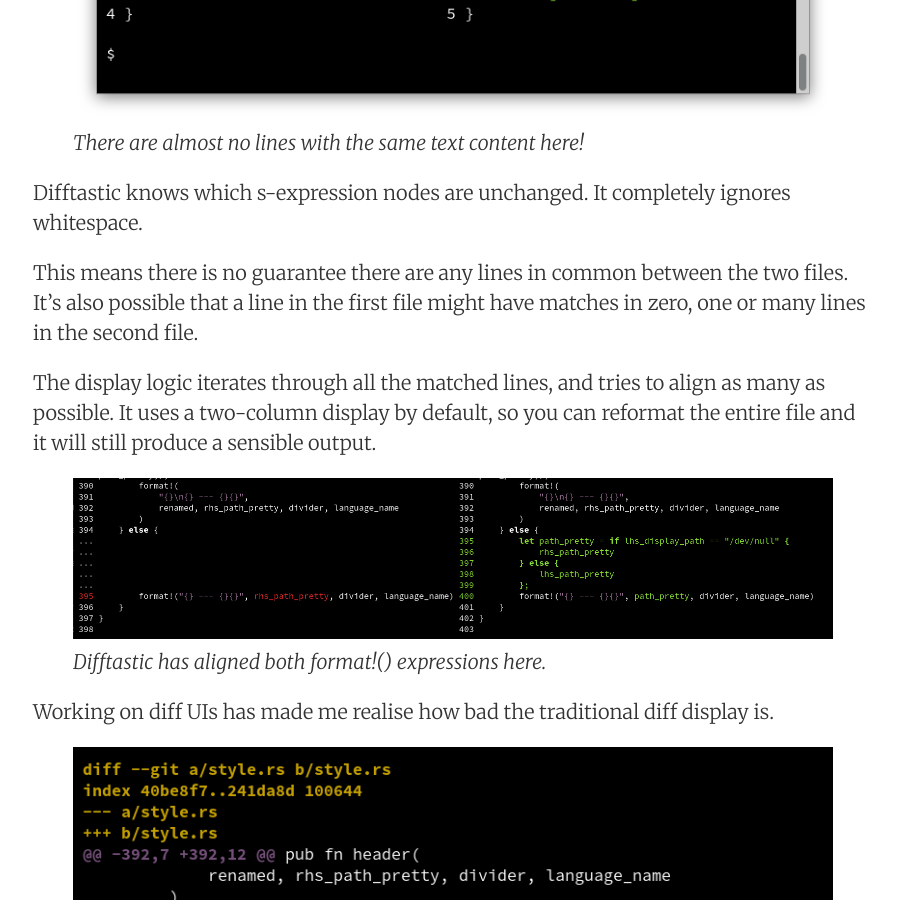
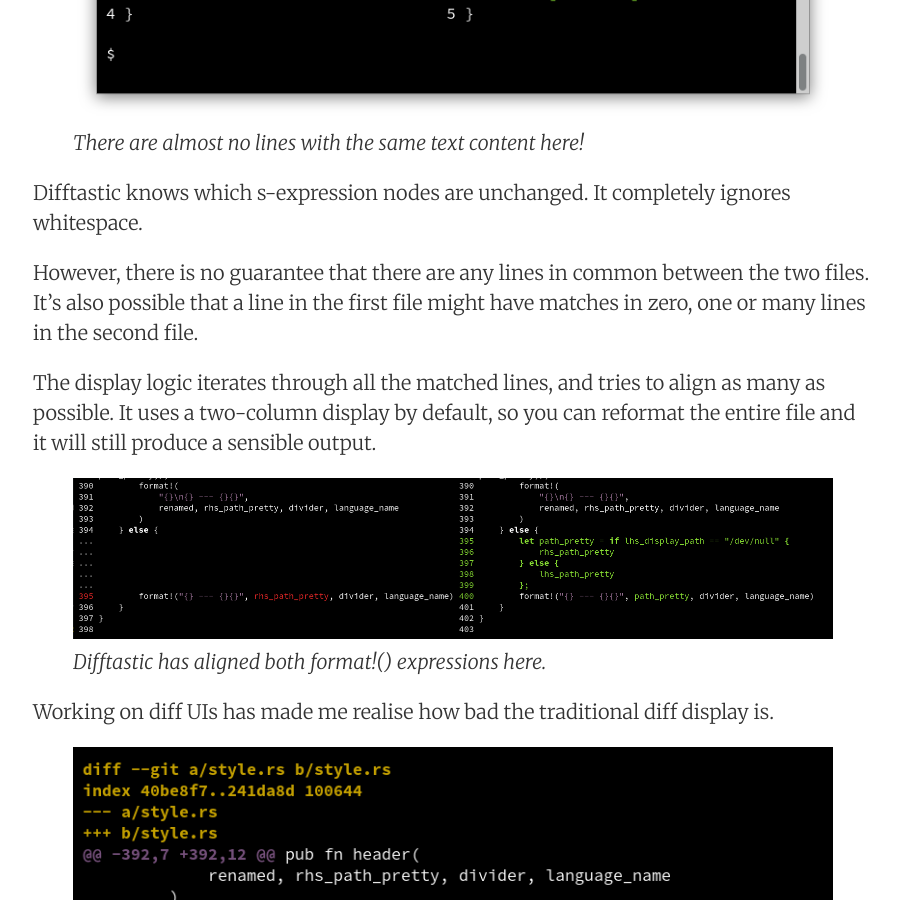
Before and after one commit to Wilfred/wilfred.github.com, a Jekyll site: the page built from _posts/2022-09-06-difftastic-the-fantastic-diff.markdown, in a window 1280 px wide and 900 px high, scrolled down 9291 px. Shown: the whole window, without its empty margins (187-1086 px from the left). Built offline with Jekyll 4.4.1, drawn with Linux system fonts in a browser that asks for light colours; nearby versions of some CDN libraries; comment, search, counter and statistics services are not loaded; some of the changed text lies outside the part shown.

Commit message:
Wording polish

```diff
--- a/_posts/2022-09-06-difftastic-the-fantastic-diff.markdown
+++ b/_posts/2022-09-06-difftastic-the-fantastic-diff.markdown
@@ -336,9 +336,9 @@
 Difftastic knows which s-expression nodes are unchanged. It completely
 ignores whitespace.
 
-This means there is no guarantee there are any lines in common between
-the two files. It's also possible that a line in the first file might
-have matches in zero, one or many lines in the second file.
+However, there is no guarantee that there are any lines in common
+between the two files. It's also possible that a line in the first
+file might have matches in zero, one or many lines in the second file.
 
 The display logic iterates through all the matched lines, and tries to
 align as many as possible. It uses a two-column display by default, so
@@ -395,9 +395,10 @@
 results. I also added a secondary pass on the diff result to check for more
 aesthetically pleasing results with the same edge cost.
 
-(I encountered many more challenging issues, see the [Tricky
-Cases page in the
-manual](https://difftastic.wilfred.me.uk/tricky_cases.html) for more details.)
+(I encountered several more cases that structural diffs struggle with,
+see the [Tricky Cases page in the
+manual](https://difftastic.wilfred.me.uk/tricky_cases.html) for more
+details.)
 
 ## Future Work
 
```
Also changed, not shown: other parts of _posts/2022-09-06-difftastic-the-fantastic-diff.markdown (+1 -1 lines).
